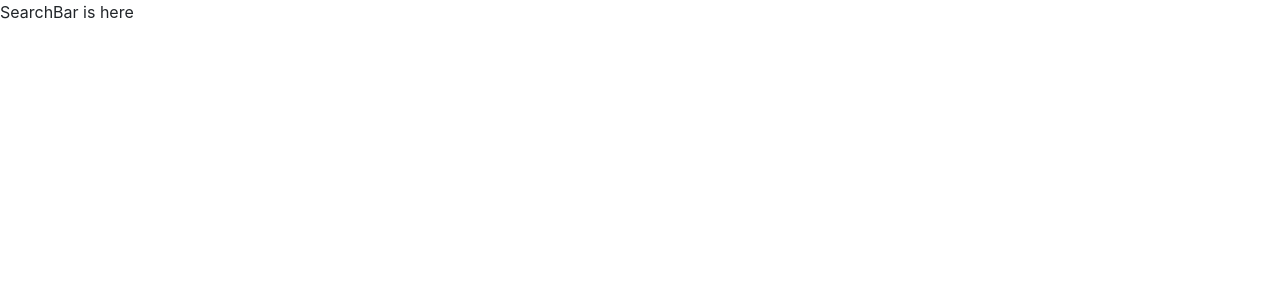
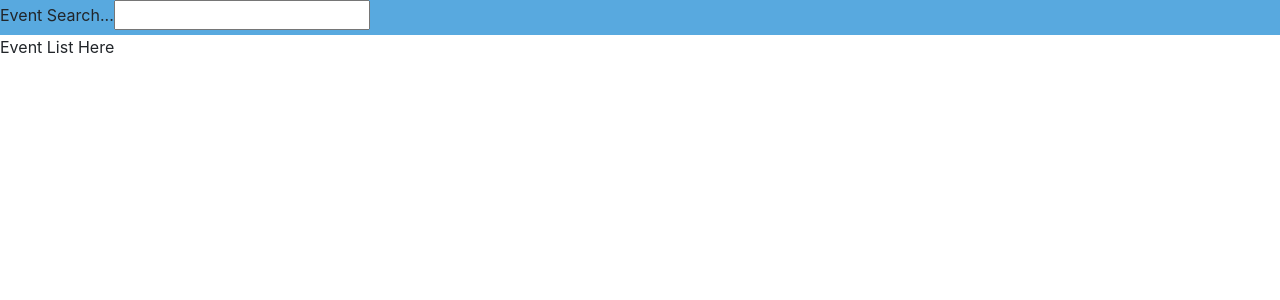
Before and after one commit to iabrown/EventFinder, a React (Create React App) app: page / in a window 1280 px wide. Shown: the top 300 px of the page. Built offline with nearby package versions, Linux system fonts and the light colour scheme.

Commit message:
1) Event List is now added to the app to be displayed with no data. 2) Added custom styling to Search Bar. 3) Added event listener to Search Bar, currently it will console log any changes in the search bar.

```diff
--- a/public/index.html
+++ b/public/index.html
@@ -10,36 +10,12 @@
       content="Web site created using create-react-app"
     />
     <link rel="apple-touch-icon" href="%PUBLIC_URL%/logo192.png" />
-<link rel="stylesheet" href="https://stackpath.bootstrapcdn.com/bootstrap/4.5.2/css/bootstrap.min.css"/>
+    <link rel="stylesheet" href="https://stackpath.bootstrapcdn.com/bootstrap/4.5.2/css/bootstrap.min.css"/>
 
-    <!--
-      manifest.json provides metadata used when your web app is installed on a
-      user's mobile device or desktop. See https://developers.google.com/web/fundamentals/web-app-manifest/
-    -->
     <link rel="manifest" href="%PUBLIC_URL%/manifest.json" />
-    <!--
-      Notice the use of %PUBLIC_URL% in the tags above.
-      It will be replaced with the URL of the `public` folder during the build.
-      Only files inside the `public` folder can be referenced from the HTML.
-
-      Unlike "/favicon.ico" or "favicon.ico", "%PUBLIC_URL%/favicon.ico" will
-      work correctly both with client-side routing and a non-root public URL.
-      Learn how to configure a non-root public URL by running `npm run build`.
-    -->
-    <title>React App</title>
+    <title>Event List Finder</title>
   </head>
   <body>
-    <noscript>You need to enable JavaScript to run this app.</noscript>
     <div id="root"></div>
-    <!--
-      This HTML file is a template.
-      If you open it directly in the browser, you will see an empty page.
-
-      You can add webfonts, meta tags, or analytics to this file.
-      The build step will place the bundled scripts into the <body> tag.
-
-      To begin the development, run `npm start` or `yarn start`.
-      To create a production bundle, use `npm run build` or `yarn build`.
-    -->
   </body>
 </html>
--- a/src/components/App.js
+++ b/src/components/App.js
@@ -1,5 +1,6 @@
 import React from 'react';
 import SearchBar from './SearchBar';
+import EventList from './EventList';
 
 class App extends React.Component {
 
@@ -7,6 +8,8 @@ class App extends React.Component {
     return(
       <div>
       <SearchBar />
+      <EventList />
+
       </div>
     );
   }
--- /dev/null
+++ b/src/components/EventList.js
@@ -0,0 +1,11 @@
+import React from 'react';
+
+class EventList extends React.Component {
+  render(){
+    return(
+      <div>Event List Here</div>
+    );
+  }
+}
+
+export default EventList;
--- a/src/components/SearchBar.js
+++ b/src/components/SearchBar.js
@@ -1,9 +1,18 @@
+import '../css/AppStylesheet.css';
 import React from 'react';
 
 class SearchBar extends React.Component{
+  onInputChange(event){
+    console.log(event.target.value)
+  }
   render(){
     return(
-     <div> SearchBar is here</div>
+     <div className="container-fluid SearchBar">
+      <form>
+      <label> Event Search...</label>
+      <input type="text" onChange={this.onInputChange}/>
+      </form>
+     </div>
    );
   }
 }
--- /dev/null
+++ b/src/css/AppStylesheet.css
@@ -0,0 +1,5 @@
+.SearchBar {
+  margin:0px;
+  padding:0px;
+  background-color:#58a9df;
+}
```
Also changed, not shown: 1 other file (tests, documents, lock files or other folders).
